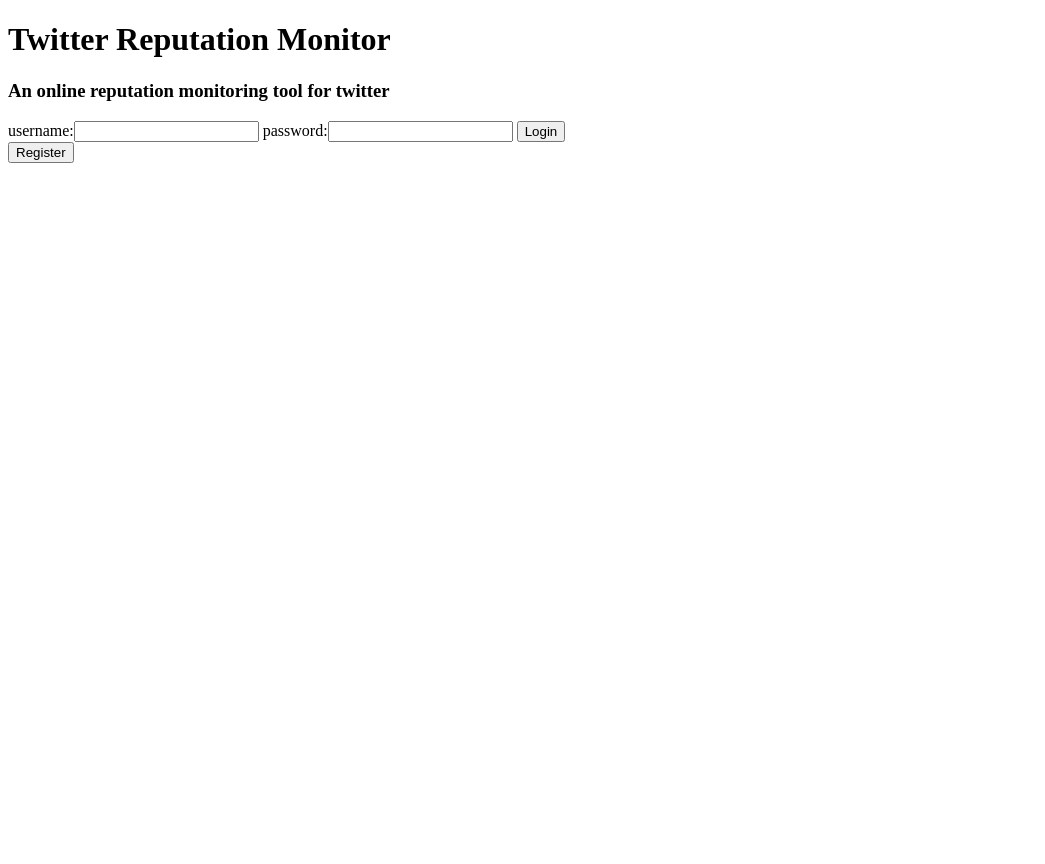
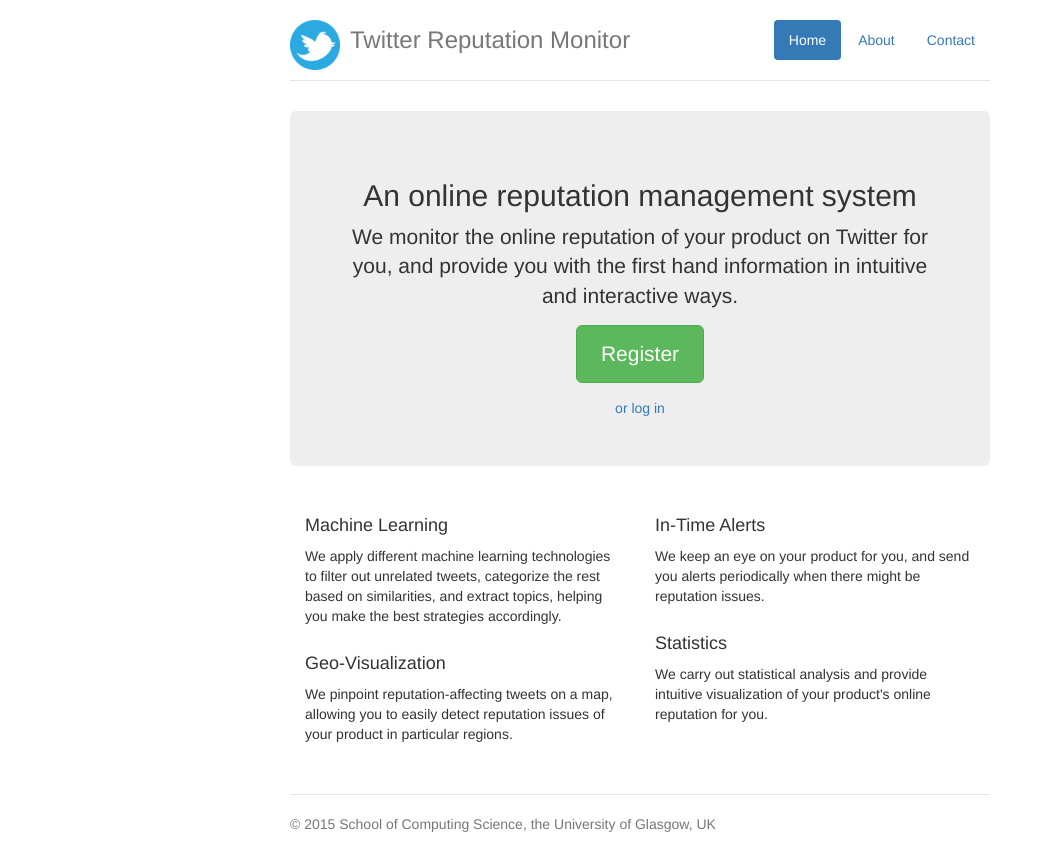
Before and after one commit to vincentfung13/TwitterRepManagement, a Django app: page /main/ in a window 1280 px wide. Shown: the whole page, without its empty margins (0-1045 px from the left). Before the commit the page ends 163 px from the top, so only its background shows below. Run offline with Django 3.2, Linux system fonts and the light colour scheme; parts of the project's set-up code (start-up, migrations or seed data) failed here and were passed over; some libraries are stand-ins or nearby versions.

Commit message:
Nice looking main page - added bootstrap.

```diff
--- /dev/null
+++ b/static/css/main.css
@@ -0,0 +1,36 @@
+.marketing {
+    padding-right: 15px;
+    padding-left: 15px;
+}
+
+/* Main marketing message and sign up button */
+.jumbotron {
+    text-align: center;
+    border-bottom: 1px solid #e5e5e5;
+}
+.jumbotron .btn {
+    padding: 14px 24px;
+    font-size: 21px;
+}
+
+/* Supporting marketing content */
+.marketing {
+    margin: 40px 0;
+}
+.marketing p + h4 {
+    margin-top: 28px;
+}
+
+/* Responsive: Portrait tablets and up */
+@media screen and (min-width: 768px) {
+    /* Remove the padding we set earlier */
+    .marketing {
+        padding-right: 0;
+        padding-left: 0;
+    }
+
+  /* Remove the bottom border on the jumbotron for visual effect */
+    .jumbotron {
+        border-bottom: 0;
+    }
+}
--- /dev/null
+++ b/static/css/main_template.css
@@ -0,0 +1,59 @@
+/* Space out content a bit */
+body {
+  padding-top: 20px;
+  padding-bottom: 20px;
+}
+
+/* Everything but the jumbotron gets side spacing for mobile first views */
+.header,
+.footer {
+  padding-right: 15px;
+  padding-left: 15px;
+}
+
+/* Custom page header */
+.header {
+  padding-bottom: 20px;
+  border-bottom: 1px solid #e5e5e5;
+}
+/* Make the masthead heading the same height as the navigation */
+.header h3 {
+  margin-top: 0;
+  margin-bottom: 0;
+  line-height: 40px;  margin-left: 60px;
+}
+.header img{
+    width: 50px;
+    position: absolute;
+}
+
+/* Custom page footer */
+.footer {
+  padding-top: 19px;
+  color: #777;
+  border-top: 1px solid #e5e5e5;
+}
+
+/* Customize container */
+@media (min-width: 768px) {
+  .container {
+    max-width: 730px;
+  }
+}
+.container-narrow > hr {
+  margin: 30px 0;
+}
+
+/* Responsive: Portrait tablets and up */
+@media screen and (min-width: 768px) {
+  /* Remove the padding we set earlier */
+  .header,
+  .footer {
+    padding-right: 0;
+    padding-left: 0;
+  }
+  /* Space out the masthead */
+  .header {
+    margin-bottom: 30px;
+  }
+}
--- a/templates/main.html
+++ b/templates/main.html
@@ -1,29 +1,49 @@
+{% extends 'main_template.html' %}
 {% load staticfiles %}
 
-<!DOCTYPE html>
-<html lang="en">
-<script src="{% static 'js/jquery-1.12.0.min.js' %}"></script>
-<head>
-    <meta charset="UTF-8">
-    <title>Twitter Reputation Monitor</title>
-</head>
-<body>
-    <div id="homepage_content">
-        <div id="homepage_heading">
-            <h1>Twitter Reputation Monitor</h1>
-            <h3>An online reputation monitoring tool for twitter</h3>
+
+
+{% block content %}
+    <link rel="stylesheet" href="{% static "css/main.css" %}">
+    <div class="jumbotron">
+            <h2>An online reputation management system</h2>
+            <p class="lead">
+                We monitor the online reputation of your product on Twitter for you,
+                and provide you with the first hand information in intuitive and interactive ways.
+            </p>
+            <p><a class="btn btn-lg btn-success" href="{% url 'user_handle:Register' %}" role="button">Register</a></p>
+            <a href="{% url 'user_handle:Login' %}">or log in</a>
+
         </div>
 
-        <div id="homepage_login_box"></div>
-    </div>
-</body>
-</html>
+        <div class="row marketing">
+            <div class="col-lg-6">
+                <h4>Machine Learning</h4>
+                <p>
+                    We apply different machine learning technologies to filter out unrelated tweets,
+                    categorize the rest based on similarities, and extract topics,
+                    helping you make the best strategies accordingly.
+                </p>
 
-<script type="text/javascript">
-    $.ajax({
-        url: '{% url 'user_handle:Login' %}',
-        success: function(data){
-            $('#homepage_login_box').html(data);
-        },
-    })
-</script>
+                <h4>Geo-Visualization</h4>
+                <p>
+                    We pinpoint reputation-affecting tweets on a map, allowing you to easily detect reputation
+                    issues of your product in particular regions.
+                </p>
+            </div>
+
+            <div class="col-lg-6">
+                <h4>In-Time Alerts</h4>
+                <p>
+                    We keep an eye on your product for you,
+                    and send you alerts periodically when there might be reputation issues.
+                </p>
+
+                <h4>Statistics</h4>
+                <p>
+                    We carry out statistical analysis and
+                    provide intuitive visualization of your product's online reputation for you.
+                </p>
+            </div>
+      </div>
+{% endblock %}
--- /dev/null
+++ b/templates/main_template.html
@@ -0,0 +1,41 @@
+{% load staticfiles %}
+<!DOCTYPE html>
+<html lang="en">
+
+<head>
+    <meta charset="UTF-8">
+    <meta http-equiv="X-UA-Compatible" content="IE=edge">
+    <meta name="viewport" content="width=device-width, initial-scale=1">
+
+    {# Bootstrap CSS thingy #}
+    <link rel="stylesheet" href="https://maxcdn.bootstrapcdn.com/bootstrap/3.3.6/css/bootstrap.min.css"
+          integrity="sha384-1q8mTJOASx8j1Au+a5WDVnPi2lkFfwwEAa8hDDdjZlpLegxhjVME1fgjWPGmkzs7"
+          crossorigin="anonymous">
+    <link rel="stylesheet" href="{% static "css/main_template.css" %}">
+    <title>Twitter Reputation Monitor</title>
+</head>
+
+<body>
+    <div class="container">
+        <div class="header clearfix">
+            <nav>
+                <ul class="nav nav-pills pull-right">
+                    <li role="presentation" class="active"><a href="#">Home</a></li>
+                    <li role="presentation"><a href="#">About</a></li>
+                    <li role="presentation"><a href="#">Contact</a></li>
+                </ul>
+            </nav>
+            <img src="{% static 'img/twitter-icon.png' %}" class="twitter-icon">
+            <h3 class="text-muted">Twitter Reputation Monitor</h3>
+        </div>
+
+        {% block content %}{% endblock %}
+
+      <footer class="footer">
+        <p>&copy; 2015 School of Computing Science, the University of Glasgow, UK</p>
+      </footer>
+
+    </div> <!-- /container -->
+</body>
+
+</html>
--- a/twitter_services/templates/base.html
+++ b/twitter_services/templates/base.html
@@ -1,6 +1,6 @@
+{% load staticfiles %}
 <!DOCTYPE html>
 <html lang="en">
-{% load staticfiles %}
 
 <link rel="stylesheet" type="text/css" href="{% static 'twitter_services/style_base.css' %}" />
 <script src="http://maps.googleapis.com/maps/api/js?key=AIzaSyAeJXCDj23rq4d2JVi7xHkVt7Wtgr-dh0M"></script>
```
Also changed, not shown: twitter_services/templates/twitter_services/main.html (deleted, +0 -9 lines), static/css/homepage.css (deleted), static/img/twitter-icon.png (added).
